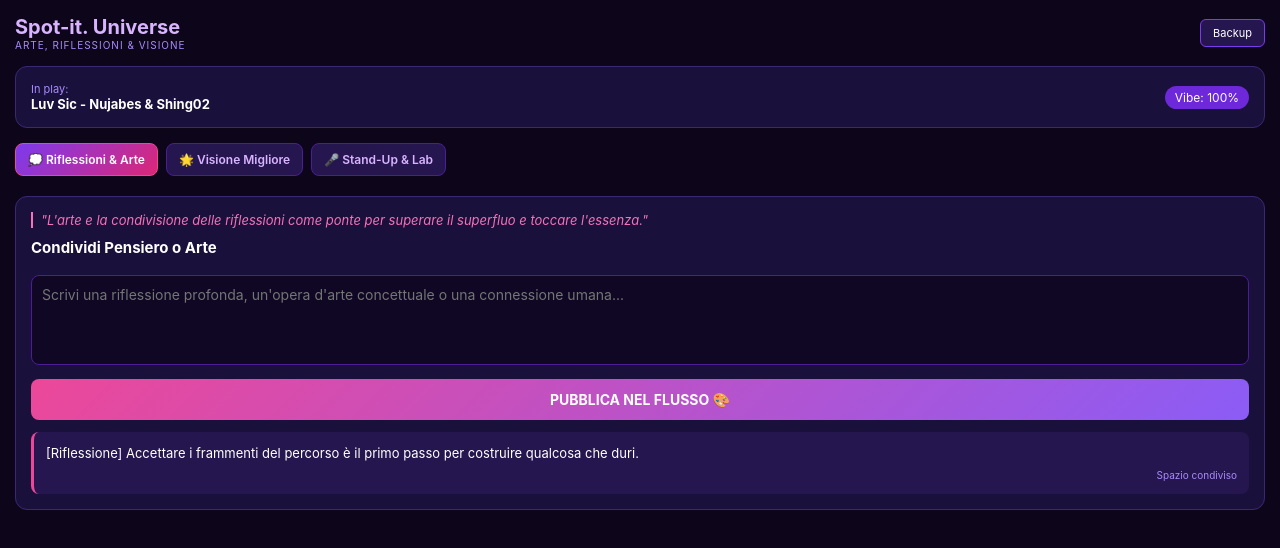
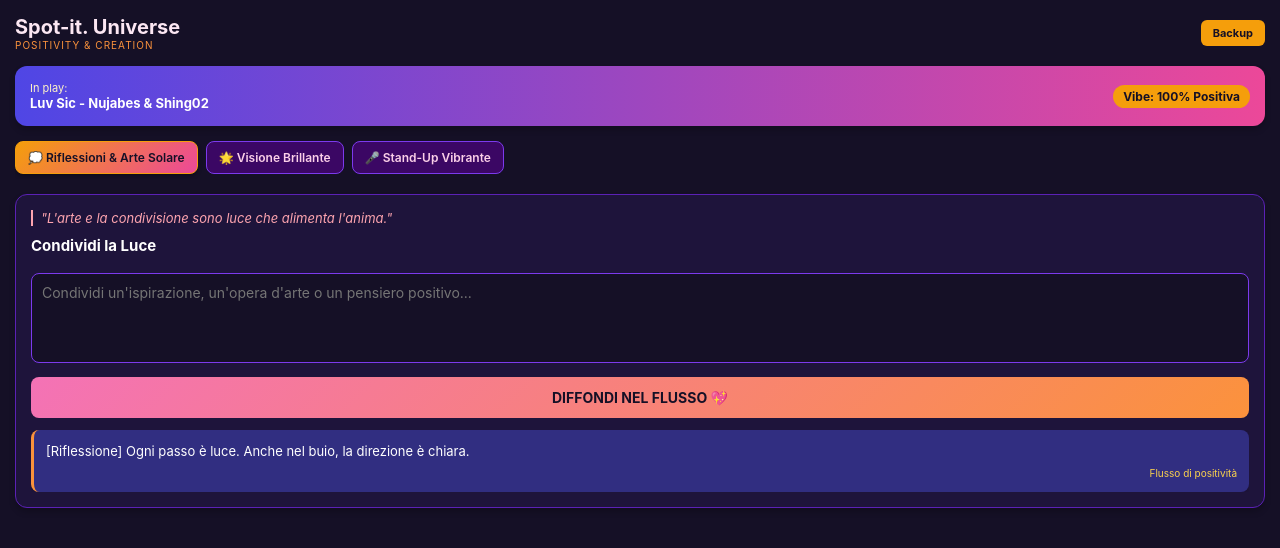
Before and after one commit to elciava879-cell/spot-it-universe-uff, a plain HTML site: page index.html in a window 1280 px wide. Drawn offline with Linux system fonts and the light colour scheme.

Commit message:
Create index.html
Updated the title and various styles for improved aesthetics and positivity. Changed text content to reflect a more uplifting theme.

```diff
--- a/index.html
+++ b/index.html
@@ -3,34 +3,37 @@
 <head>
     <meta charset="UTF-8">
     <meta name="viewport" content="width=device-width, initial-scale=1.0">
-    <title>Spot-it. Universe</title>
+    <title>Spot-it. Universe - Positive Vibe</title>
     <style>
         * { box-sizing: border-box; margin: 0; padding: 0; font-family: -apple-system, BlinkMacSystemFont, "Segoe UI", Roboto, sans-serif; }
-        body { background-color: #0d061a; color: #fff; padding: 15px; }
+        body { background-color: #151026; color: #fff; padding: 15px; } /* Blu cosmico più caldo */
         header { display: flex; justify-content: space-between; align-items: center; margin-bottom: 15px; }
-        h1 { font-size: 20px; color: #d8b4fe; }
-        .subtitle { font-size: 10px; color: #a78bfa; letter-spacing: 1px; }
+        h1 { font-size: 20px; color: #fce7f3; } /* Rosa chiarissimo */
+        .subtitle { font-size: 10px; color: #fb923c; letter-spacing: 1px; } /* Arancione solare */
 
-        .card { background: #1a103c; border: 1px solid #3b2875; border-radius: 12px; padding: 15px; margin-bottom: 15px; }
-        .vibe-box { display: flex; justify-content: space-between; align-items: center; }
-        .vibe-tag { background: #6d28d9; padding: 4px 10px; border-radius: 20px; font-size: 12px; }
+        .card { background: #1e143b; border: 1px solid #5b21b6; border-radius: 12px; padding: 15px; margin-bottom: 15px; box-shadow: 0 4px 6px rgba(0,0,0,0.2); } /* Card più definite */
+        .vibe-box { display: flex; justify-content: space-between; align-items: center; background: linear-gradient(90deg, #4f46e5, #ec4899); color: #fff; border: none;} /* Vibe box sfumata positiva */
+        .vibe-tag { background: #f59e0b; padding: 4px 10px; border-radius: 20px; font-size: 12px; color: #151026; font-weight: bold;} /* Tag giallo sole */
 
         /* Sezioni e menu */
         .nav-tabs { display: flex; gap: 8px; margin-bottom: 15px; overflow-x: auto; padding-bottom: 5px; }
-        .tab-btn { background: #26164f; border: 1px solid #4c1d95; color: #d8b4fe; padding: 8px 12px; border-radius: 8px; font-size: 12px; cursor: pointer; white-space: nowrap; font-weight: 600; }
-        .tab-btn.active { background: linear-gradient(135deg, #7c3aed, #db2777); color: #fff; border-color: #ec4899; }
+        .tab-btn { background: #3b0764; border: 1px solid #7c3aed; color: #fbcfe8; padding: 8px 12px; border-radius: 8px; font-size: 12px; cursor: pointer; white-space: nowrap; font-weight: 600; transition: all 0.2s; }
+        .tab-btn.active { background: linear-gradient(135deg, #f59e0b, #ec4899); color: #151026; border-color: #f59e0b; box-shadow: 0 2px 4px rgba(0,0,0,0.3); }
 
-        textarea { width: 100%; background: #0f0724; border: 1px solid #4c1d95; color: #fff; border-radius: 8px; padding: 10px; font-size: 14px; margin-top: 10px; resize: none; height: 90px; }
-        button.action-btn { width: 100%; background: linear-gradient(135deg, #ec4899, #8b5cf6); border: none; color: white; padding: 12px; border-radius: 8px; font-weight: bold; font-size: 14px; cursor: pointer; margin-top: 10px; }
+        textarea { width: 100%; background: #151026; border: 1px solid #7c3aed; color: #fff; border-radius: 8px; padding: 10px; font-size: 14px; margin-top: 10px; resize: none; height: 90px; }
+        button.action-btn { width: 100%; background: linear-gradient(135deg, #f472b6, #fb923c); border: none; color: #151026; padding: 12px; border-radius: 8px; font-weight: bold; font-size: 14px; cursor: pointer; margin-top: 10px; transition: all 0.2s; }
+        button.action-btn:hover { background: linear-gradient(135deg, #fb923c, #f472b6); transform: translateY(-1px);}
 
         .section-content { display: none; }
-        .section-content.active { display: block; }
+        .section-content.active { display: block; animation: fadeIn 0.3s ease-in; }
 
         .msg-list { margin-top: 12px; max-height: 220px; overflow-y: auto; display: flex; flex-direction: column; gap: 8px; }
-        .msg-item { background: #26164f; padding: 12px; border-radius: 8px; font-size: 13px; border-left: 3px solid #ec4899; line-height: 1.4; }
-        .msg-time { font-size: 10px; color: #a78bfa; margin-top: 6px; text-align: right; }
+        .msg-item { background: #312e81; padding: 12px; border-radius: 8px; font-size: 13px; border-left: 3px solid #fb923c; line-height: 1.4; box-shadow: 0 2px 4px rgba(0,0,0,0.1);}
+        .msg-time { font-size: 10px; color: #fcd34d; margin-top: 6px; text-align: right; }
 
-        .art-quote { font-style: italic; color: #f472b6; font-size: 13px; margin-bottom: 10px; border-left: 2px solid #f472b6; padding-left: 8px; }
+        .art-quote { font-style: italic; color: #fda4af; font-size: 13px; margin-bottom: 10px; border-left: 2px solid #fda4af; padding-left: 8px; }
+
+        @keyframes fadeIn { from { opacity: 0; } to { opacity: 1; } }
     </style>
 </head>
 <body>
@@ -38,66 +41,62 @@
     <header>
         <div>
             <h1>Spot-it. Universe</h1>
-            <div class="subtitle">ARTE, RIFLESSIONI & VISIONE</div>
+            <div class="subtitle">POSITIVITY & CREATION</div>
         </div>
-        <button style="width: auto; padding: 6px 12px; font-size: 11px; background: #26164f; border: 1px solid #7c3aed; color: #fff; border-radius: 6px;" onclick="eseguiBackup()">Backup</button>
+        <button style="width: auto; padding: 6px 12px; font-size: 11px; background: #f59e0b; border: none; color: #151026; border-radius: 6px; font-weight: bold;" onclick="eseguiBackup()">Backup</button>
     </header>
 
     <div class="card vibe-box">
         <div>
-            <div style="font-size: 11px; color: #a78bfa;">In play:</div>
+            <div style="font-size: 11px; color: #fef3c7;">In play:</div>
             <div style="font-size: 13px; font-weight: bold;">Luv Sic - Nujabes & Shing02</div>
         </div>
-        <div class="vibe-tag">Vibe: 100%</div>
+        <div class="vibe-tag">Vibe: 100% Positiva</div>
     </div>
 
-    <!-- Menu di Navigazione tra le Anime dell'App -->
     <div class="nav-tabs">
-        <button class="tab-btn active" onclick="cambiaTab('riflessioni', this)">💭 Riflessioni & Arte</button>
-        <button class="tab-btn" onclick="cambiaTab('visione', this)">🌟 Visione Migliore</button>
-        <button class="tab-btn" onclick="cambiaTab('standup', this)">🎤 Stand-Up & Lab</button>
+        <button class="tab-btn active" onclick="cambiaTab('riflessioni', this)">💭 Riflessioni & Arte Solare</button>
+        <button class="tab-btn" onclick="cambiaTab('visione', this)">🌟 Visione Brillante</button>
+        <button class="tab-btn" onclick="cambiaTab('standup', this)">🎤 Stand-Up Vibrante</button>
     </div>
 
-    <!-- SEZIONE 1: Riflessioni, Condivisione e Arte -->
     <div id="riflessioni" class="section-content active">
         <div class="card">
-            <div class="art-quote">"L'arte e la condivisione delle riflessioni come ponte per superare il superfluo e toccare l'essenza."</div>
-            <h3 style="font-size: 15px; margin-bottom: 8px;">Condividi Pensiero o Arte</h3>
-            <textarea id="inputRiflessioni" placeholder="Scrivi una riflessione profonda, un'opera d'arte concettuale o una connessione umana..."></textarea>
-            <button class="action-btn" onclick="aggiungiContenuto('riflessioni')">PUBBLICA NEL FLUSSO 🎨</button>
+            <div class="art-quote">"L'arte e la condivisione sono luce che alimenta l'anima."</div>
+            <h3 style="font-size: 15px; margin-bottom: 8px;">Condividi la Luce</h3>
+            <textarea id="inputRiflessioni" placeholder="Condividi un'ispirazione, un'opera d'arte o un pensiero positivo..."></textarea>
+            <button class="action-btn" onclick="aggiungiContenuto('riflessioni')">DIFFONDI NEL FLUSSO 💖</button>
 
             <div class="msg-list" id="listRiflessioni">
                 <div class="msg-item">
-                    <div>[Riflessione] Accettare i frammenti del percorso è il primo passo per costruire qualcosa che duri.</div>
-                    <div class="msg-time">Spazio condiviso</div>
+                    <div>[Riflessione] Ogni passo è luce. Anche nel buio, la direzione è chiara.</div>
+                    <div class="msg-time">Flusso di positività</div>
                 </div>
             </div>
         </div>
     </div>
 
-    <!-- SEZIONE 2: La Ricerca della Visione Migliore -->
     <div id="visione" class="section-content">
         <div class="card">
-            <h3 style="font-size: 15px; margin-bottom: 8px;">🎯 La Mia Visione Migliore</h3>
-            <p style="font-size: 12px; color: #cbd5e1; margin-bottom: 10px;">Uno spazio focalizzato sulla crescita, sulla direzione e sul miglioramento continuo della propria versione interiore ed esteriore.</p>
-            <textarea id="inputVisione" placeholder="Qual è il prossimo passo verso la tua visione migliore? Fissa l'obiettivo..."></textarea>
-            <button class="action-btn" onclick="aggiungiContenuto('visione')">FISSA NELLA VISIONE ✨</button>
+            <h3 style="font-size: 15px; margin-bottom: 8px;">🎯 La Tua Visione Luminosa</h3>
+            <p style="font-size: 12px; color: #fef3c7; margin-bottom: 10px;">Coltiva la tua versione migliore con chiarezza e ottimismo.</p>
+            <textarea id="inputVisione" placeholder="Qual è il prossimo passo verso la tua versione migliore?"></textarea>
+            <button class="action-btn" onclick="aggiungiContenuto('visione')">FISSA LA META 🌟</button>
 
             <div class="msg-list" id="listVisione">
                 <div class="msg-item">
-                    <div>[Visione] Chiarezza d'intenti e zero distrazioni. Andare all'essenziale.</div>
+                    <div>[Visione] Credere in se stessi è il carburante per ogni grande impresa.</div>
                     <div class="msg-time">Obiettivo attivo</div>
                 </div>
             </div>
         </div>
     </div>
 
-    <!-- SEZIONE 3: Stand-Up & Lab -->
     <div id="standup" class="section-content">
         <div class="card">
-            <h3 style="font-size: 15px; margin-bottom: 8px;">🎤 Stand-Up & Laboratorio</h3>
-            <textarea id="inputStandup" placeholder="Scrivi la tua barra, il tuo pezzo comico o l'idea grezza..."></textarea>
-            <button class="action-btn" onclick="aggiungiContenuto('standup')">REGISTRA IN LAB 🚀</button>
+            <h3 style="font-size: 15px; margin-bottom: 8px;">🎤 Stand-Up & Lab</h3>
+            <textarea id="inputStandup" placeholder="La tua barra, il tuo pezzo comico o la tua idea brillante..."></textarea>
+            <button class="action-btn" onclick="aggiungiContenuto('standup')">CONDIVIDI LA VIBE 🚀</button>
 
             <div class="msg-list" id="listStandup">
                 <div class="msg-item">
```
